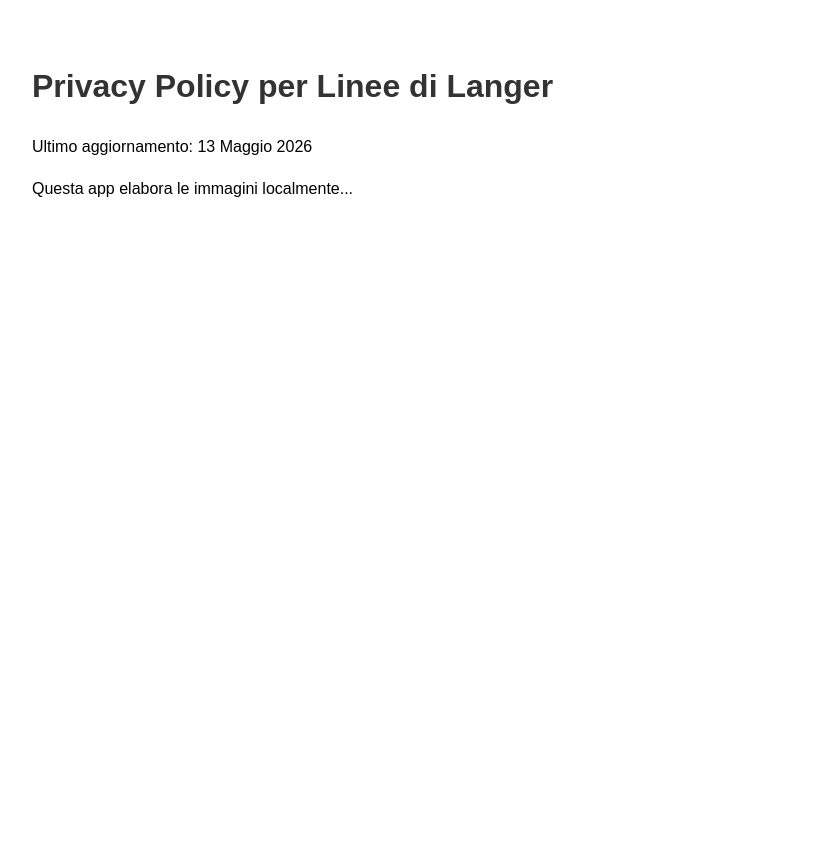
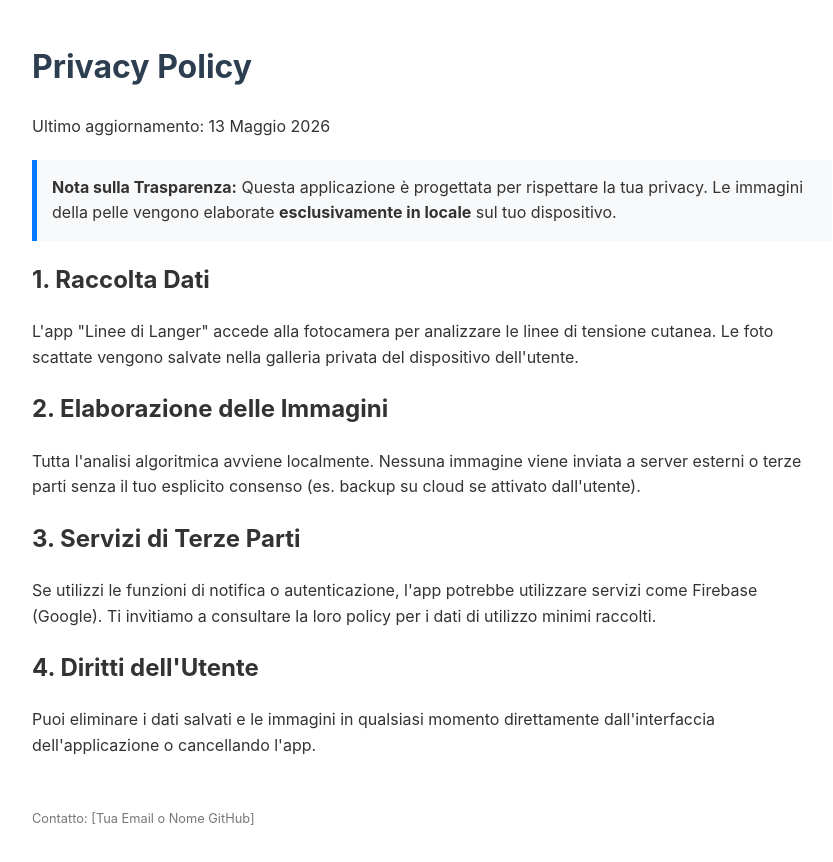
Before and after one commit to andreasib03/Langer_Lines, a plain HTML site: page app/src/main/docs/index.html in a window 1280 px wide. Shown: the whole page, without its empty margins (208-1041 px from the left). Before the commit the page ends 800 px from the top, so only its background shows below. Drawn offline with Linux system fonts and the light colour scheme.

Commit message:
index.html

```diff
--- a/app/src/main/docs/index.html
+++ b/app/src/main/docs/index.html
@@ -1,16 +1,35 @@
 <!DOCTYPE html>
-<html lang="it">
+<html lang="">
 <head>
     <meta charset="UTF-8">
+    <meta name="viewport" content="width=device-width, initial-scale=1.0">
     <title>Privacy Policy - Linee di Langer</title>
     <style>
-        body { font-family: sans-serif; line-height: 1.6; padding: 40px; max-width: 800px; margin: auto; }
-        h1 { color: #333; }
+        body { font-family: -apple-system, sans-serif; line-height: 1.6; color: #333; max-width: 800px; margin: 0 auto; padding: 20px; }
+        h1 { color: #2c3e50; }
+        .highlight { background: #f8f9fa; padding: 15px; border-left: 5px solid #007bff; margin: 20px 0; }
     </style>
 </head>
 <body>
-    <h1>Privacy Policy per Linee di Langer</h1>
-    <p>Ultimo aggiornamento: 13 Maggio 2026</p>
-    <p>Questa app elabora le immagini localmente...</p>
-    </body>
+<h1>Privacy Policy</h1>
+<p>Ultimo aggiornamento: 13 Maggio 2026</p>
+
+<div class="highlight">
+    <strong>Nota sulla Trasparenza:</strong> Questa applicazione è progettata per rispettare la tua privacy. Le immagini della pelle vengono elaborate <strong>esclusivamente in locale</strong> sul tuo dispositivo.
+</div>
+
+<h2>1. Raccolta Dati</h2>
+<p>L'app "Linee di Langer" accede alla fotocamera per analizzare le linee di tensione cutanea. Le foto scattate vengono salvate nella galleria privata del dispositivo dell'utente.</p>
+
+<h2>2. Elaborazione delle Immagini</h2>
+<p>Tutta l'analisi algoritmica avviene localmente. Nessuna immagine viene inviata a server esterni o terze parti senza il tuo esplicito consenso (es. backup su cloud se attivato dall'utente).</p>
+
+<h2>3. Servizi di Terze Parti</h2>
+<p>Se utilizzi le funzioni di notifica o autenticazione, l'app potrebbe utilizzare servizi come Firebase (Google). Ti invitiamo a consultare la loro policy per i dati di utilizzo minimi raccolti.</p>
+
+<h2>4. Diritti dell'Utente</h2>
+<p>Puoi eliminare i dati salvati e le immagini in qualsiasi momento direttamente dall'interfaccia dell'applicazione o cancellando l'app.</p>
+
+<p style="margin-top: 50px; font-size: 0.8em; color: #777;">Contatto: [Tua Email o Nome GitHub]</p>
+</body>
 </html>
```
